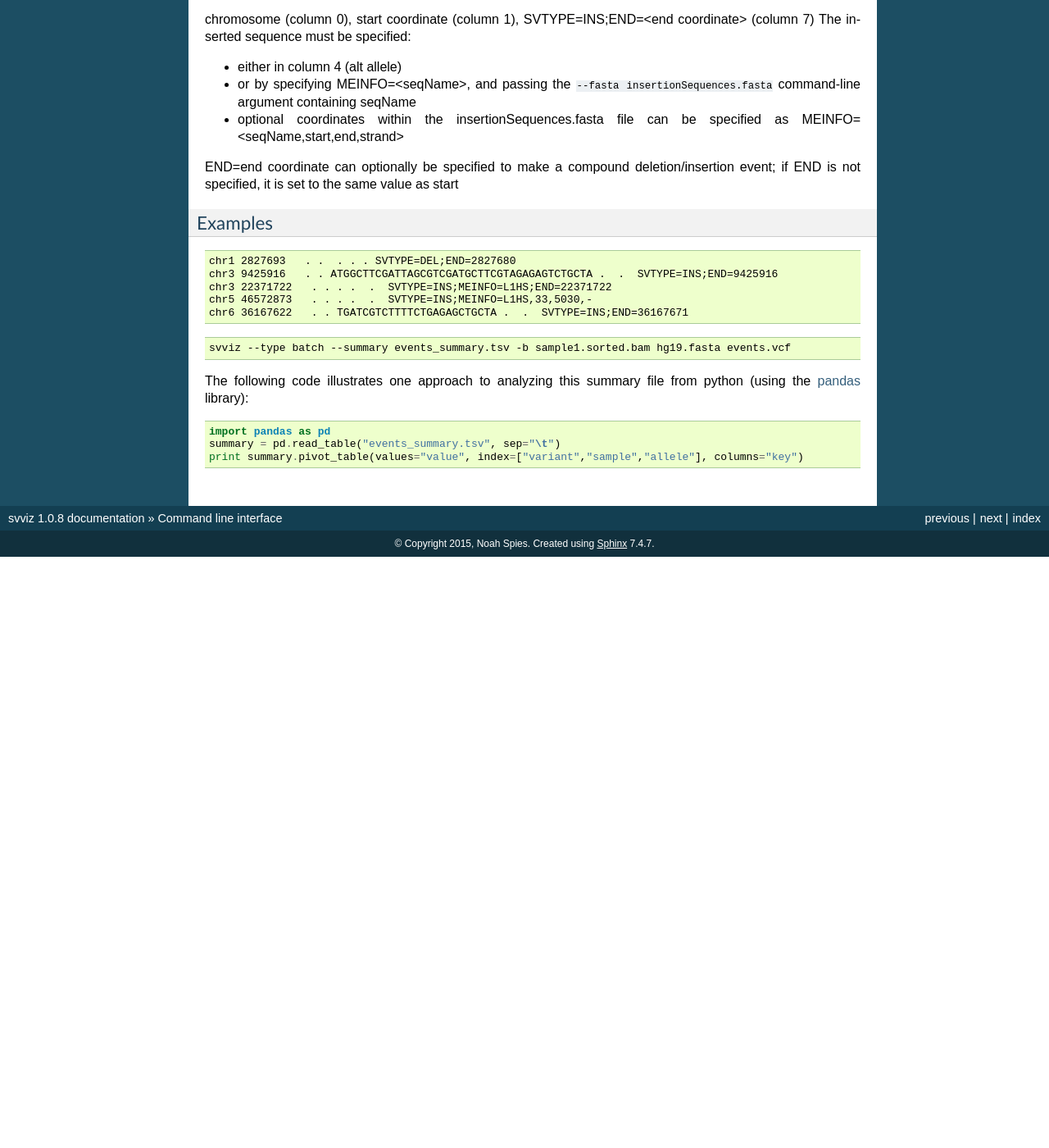
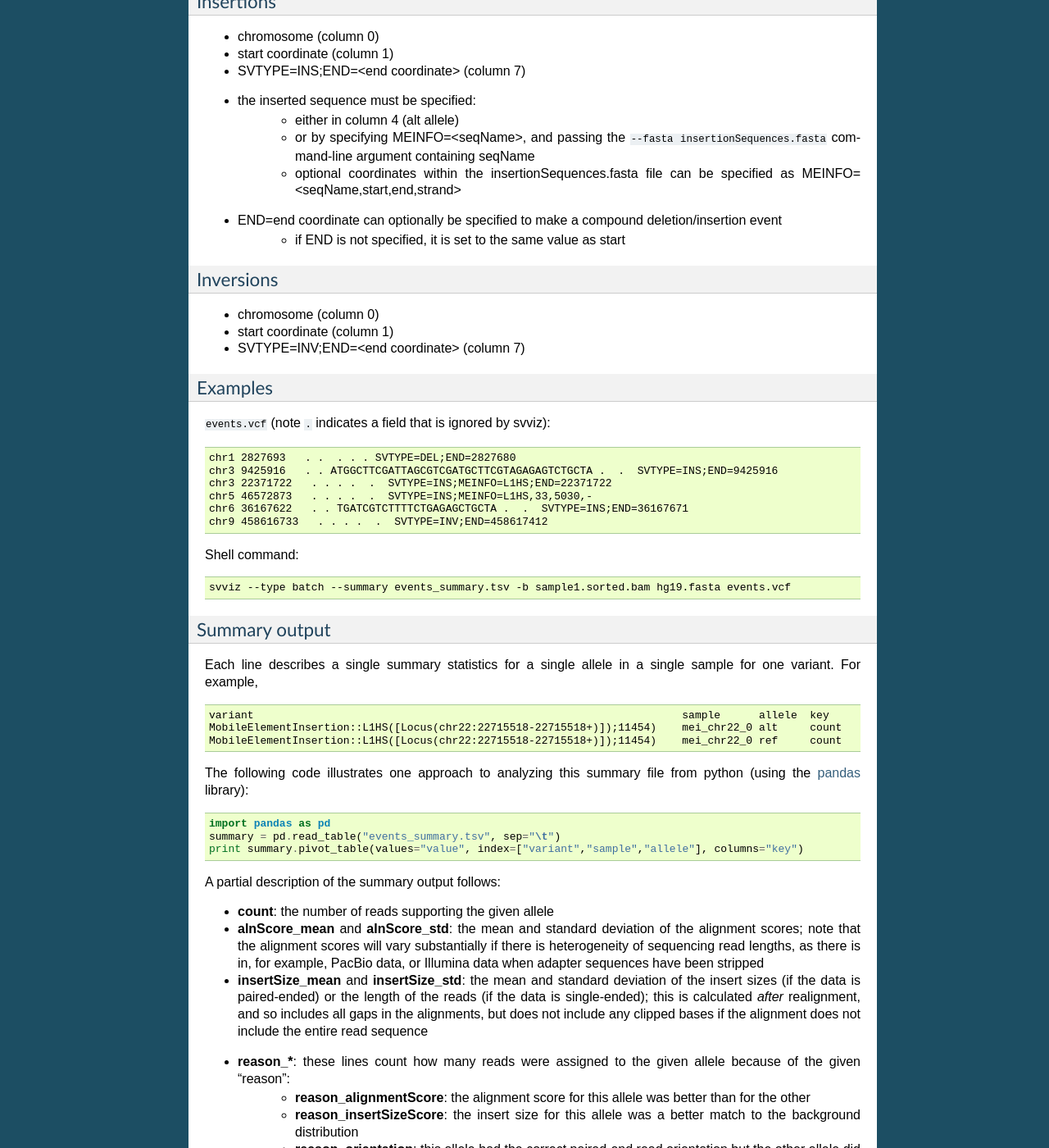
Before and after one commit to svviz/svviz, a Sphinx documentation site: the page built from docs/commandline.rst, in a window 1280 px wide and 1400 px high, scrolled down 1867 px. Shown: the whole window at 82% size. Built offline with Sphinx 7.4.7, drawn with Linux system fonts in a browser that asks for light colours; before the commit the page ends 2546 px from its top, so only the background shows below that; some of the changed text lies outside the part shown.

Commit message:
updating batch mode docs

```diff
--- a/docs/commandline.rst
+++ b/docs/commandline.rst
@@ -61,23 +61,37 @@ The following columns are required in the input VCF files:
 Deletions
 ^^^^^^^^^
 
-chromosome (column 0), start coordinate (column 1), SVTYPE=DEL;END=<end coordinate> (column 7). For example:
+- chromosome (column 0)
+- start coordinate (column 1)
+- SVTYPE=DEL;END=<end coordinate> (column 7)
 
 
 Insertions
 ^^^^^^^^^^
 
-chromosome (column 0), start coordinate (column 1), SVTYPE=INS;END=<end coordinate> (column 7)
-The inserted sequence must be specified:
+- chromosome (column 0)
+- start coordinate (column 1)
+- SVTYPE=INS;END=<end coordinate> (column 7)
+- the inserted sequence must be specified:
+    - either in column 4 (alt allele)
+    - or by specifying MEINFO=<seqName>, and passing the ``--fasta insertionSequences.fasta`` command-line argument containing seqName
+    - optional coordinates within the insertionSequences.fasta file can be specified as MEINFO=<seqName,start,end,strand>
+- END=end coordinate can optionally be specified to make a compound deletion/insertion event
+    - if END is not specified, it is set to the same value as start
 
-- either in column 4 (alt allele)
-- or by specifying MEINFO=<seqName>, and passing the ``--fasta insertionSequences.fasta`` command-line argument containing seqName
-- optional coordinates within the insertionSequences.fasta file can be specified as MEINFO=<seqName,start,end,strand>
 
-END=end coordinate can optionally be specified to make a compound deletion/insertion event; if END is not specified, it is set to the same value as start
+Inversions
+^^^^^^^^^^
+
+- chromosome (column 0)
+- start coordinate (column 1)
+- SVTYPE=INV;END=<end coordinate> (column 7)
+
 
 Examples
 ^^^^^^^^
+
+``events.vcf`` (note ``.`` indicates a field that is ignored by svviz):
 
 .. code-block:: none
 
@@ -86,15 +100,40 @@ Examples
     chr3 22371722   . . . .  .  SVTYPE=INS;MEINFO=L1HS;END=22371722
     chr5 46572873   . . . .  .  SVTYPE=INS;MEINFO=L1HS,33,5030,-
     chr6 36167622   . . TGATCGTCTTTTCTGAGAGCTGCTA .  .  SVTYPE=INS;END=36167671
+    chr9 458616733   . . . .  .  SVTYPE=INV;END=458617412
 
 
+Shell command:
 
 .. code-block:: bash
 
     svviz --type batch --summary events_summary.tsv -b sample1.sorted.bam hg19.fasta events.vcf
+
+
+Summary output
+^^^^^^^^^^^^^^
+
+Each line describes a single summary statistics for a single allele in a single sample for one variant. For example,
+
+.. code-block:: none
+
+    variant                                                                   sample      allele  key     value
+    MobileElementInsertion::L1HS([Locus(chr22:22715518-22715518+)]);11454)    mei_chr22_0 alt     count   331
+    MobileElementInsertion::L1HS([Locus(chr22:22715518-22715518+)]);11454)    mei_chr22_0 ref     count   5
 
 The following code illustrates one approach to analyzing this summary file from python (using the `pandas <http://pandas.pydata.org>`_ library)::
 
     import pandas as pd
     summary = pd.read_table("events_summary.tsv", sep="\t")
     print summary.pivot_table(values="value", index=["variant","sample","allele"], columns="key")
+
+A partial description of the summary output follows:
+
+- **count**: the number of reads supporting the given allele
+- **alnScore_mean** and **alnScore_std**: the mean and standard deviation of the alignment scores; note that the alignment scores will vary substantially if there is heterogeneity of sequencing read lengths, as there is in, for example, PacBio data, or Illumina data when adapter sequences have been stripped
+- **insertSize_mean** and **insertSize_std**: the mean and standard deviation of the insert sizes (if the data is paired-ended) or the length of the reads (if the data is single-ended); this is calculated *after* realignment, and so includes all gaps in the alignments, but does not include any clipped bases if the alignment does not include the entire read sequence
+- **reason_***: these lines count how many reads were assigned to the given allele because of the given "reason":
+    - **reason_alignmentScore**: the alignment score for this allele was better than for the other
+    - **reason_insertSizeScore**: the insert size for this allele was a better match to the background distribution
+    - **reason_orientation**: this allele had the correct paired-end read orientation but the other allele did not
+    - **reason_multimapping**: these reads were assigned to ambiguous because it aligned well in two locations near the structural variant
```
